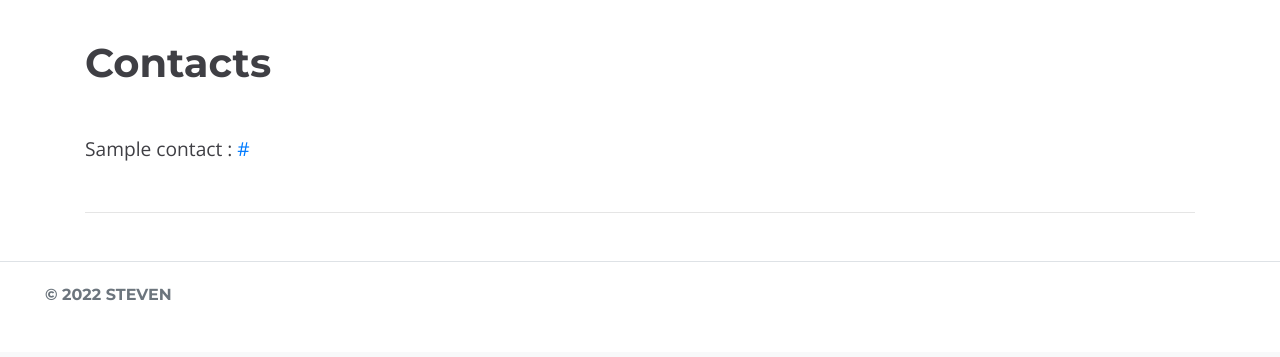
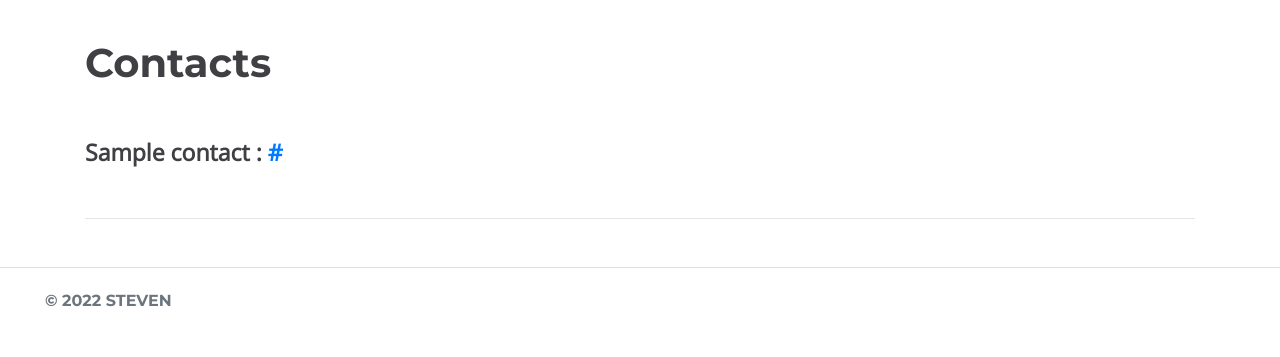
Before and after one commit to minpyae365/django_portfolio, a Django app: page / in a window 1280 px wide. Shown: the part 1752-2109 px from the top of the page. Before the commit the page ends 2053 px from the top, so only its background shows below. Run offline with Django 4.2, Linux system fonts and the light colour scheme; tables that the repository leaves empty hold one stand-in row (values such as "Sample post"); grey boxes marked "Sample" are stand-in pictures; some libraries are stand-ins or nearby versions.

Commit message:
make contacts bold

```diff
--- a/main/templates/home.html
+++ b/main/templates/home.html
@@ -91,7 +91,7 @@
     <h1 class="title" id="contacts">Contacts</h1>
 
     {% for contact in contacts %}
-        <p> {{ contact.name }} : <a href="{{ contact.link }}" target="_blank">
+        <p class="contacts"> {{ contact.name }} : <a href="{{ contact.link }}" target="_blank">
             {{ contact.link }}</a>
         </p>
     {% endfor %}
--- a/static/css/main.css
+++ b/static/css/main.css
@@ -157,3 +157,7 @@ small {
 .article {
     padding: 1em 0;
 }
+
+.contacts {
+    font-weight: bold;
+}
```
